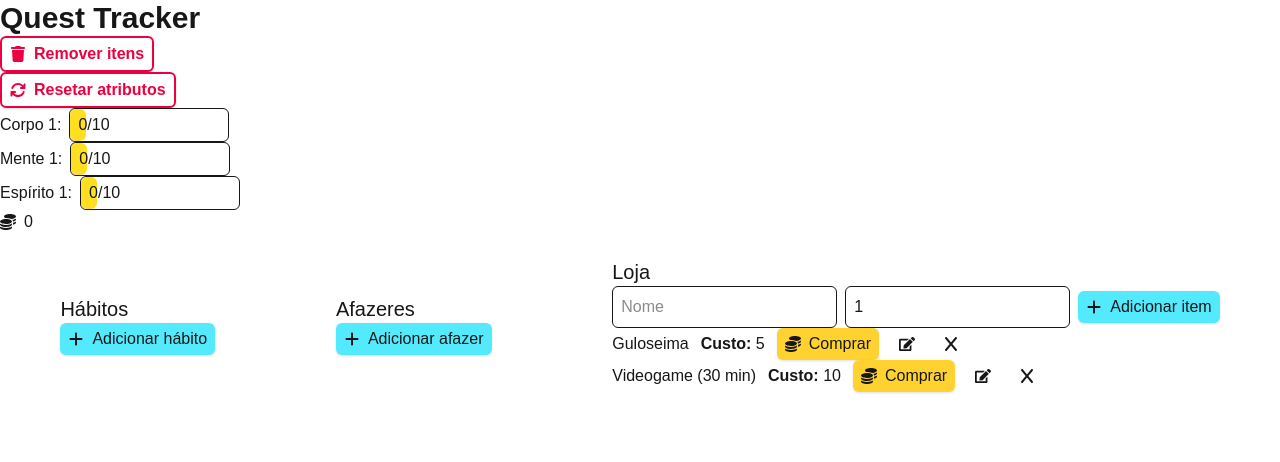
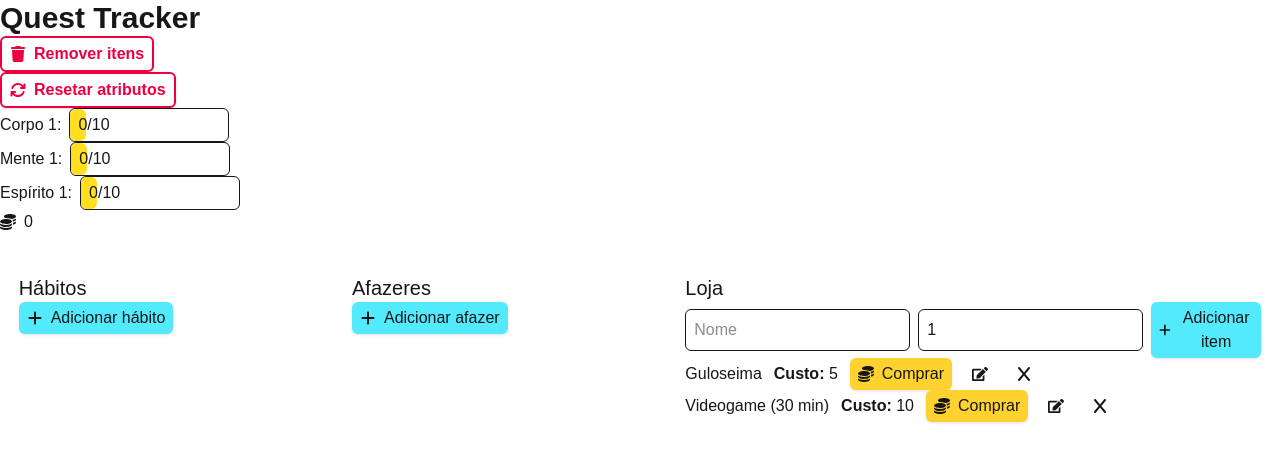
Before and after one commit to gab-souza-martins/gamified-habit-tracker, a Next.js app: page / in a window 1280 px wide. Shown: the top 462 px of the page. Built offline with nearby package versions, Linux system fonts and the light colour scheme.

Commit message:
Listas agora estão dentro de seções no page.tsx, e seu tamanho foi alterado

```diff
--- a/src/app/Components/HabitList.tsx
+++ b/src/app/Components/HabitList.tsx
@@ -111,7 +111,7 @@ const HabitList: React.FC<HabitListProps> = ({ giveReward, removeReward }) => {
                {i.name}
             </span>
 
-            <span className="text-gray-500">Sequência atual: {i.streak}</span>
+            <span className="text-gray-500">Sequência: {i.streak}</span>
             <span className="text-gray-500">
                Maior sequência: {i.highestStreak}
             </span>
@@ -236,7 +236,7 @@ const HabitList: React.FC<HabitListProps> = ({ giveReward, removeReward }) => {
    };
 
    return (
-      <div>
+      <>
          {isAddFormOpen && (
             <ItemForm
                mode="add"
@@ -296,7 +296,7 @@ const HabitList: React.FC<HabitListProps> = ({ giveReward, removeReward }) => {
                ))}
             </SortableContext>
          </DndContext>
-      </div>
+      </>
    );
 };
 
--- a/src/app/Components/Shop.tsx
+++ b/src/app/Components/Shop.tsx
@@ -187,7 +187,7 @@ const Shop: React.FC<ShopProps> = ({ buyItem }) => {
    };
 
    return (
-      <div>
+      <>
          <h2 className="text-xl">Loja</h2>
 
          <form className="flex items-center gap-2">
@@ -239,7 +239,7 @@ const Shop: React.FC<ShopProps> = ({ buyItem }) => {
                ))}
             </SortableContext>
          </DndContext>
-      </div>
+      </>
    );
 };
 
--- a/src/app/Components/TodoList.tsx
+++ b/src/app/Components/TodoList.tsx
@@ -184,7 +184,7 @@ const TodoList: React.FC<TodoListProps> = ({ giveReward, removeReward }) => {
    };
 
    return (
-      <div>
+      <>
          {isAddFormOpen && (
             <ItemForm
                mode="add"
@@ -244,7 +244,7 @@ const TodoList: React.FC<TodoListProps> = ({ giveReward, removeReward }) => {
                ))}
             </SortableContext>
          </DndContext>
-      </div>
+      </>
    );
 };
 
--- a/src/app/page.tsx
+++ b/src/app/page.tsx
@@ -126,17 +126,26 @@ const Home = () => {
          <ResetStats />
          <UserStats stats={currentStats} />
          <br />
-         <main>
-            <div className="flex items-center justify-around">
+
+         <main className="p-4">
+            <div className="flex items-start justify-around gap-4">
+               <section className="min-w-1/4 max-w-xl">
                   <HabitList
                      giveReward={handleGiveReward}
                      removeReward={handleRemoveReward}
                   />
+               </section>
+
+               <section className="min-w-1/4 max-w-xl">
                   <TodoList
                      giveReward={handleGiveReward}
                      removeReward={handleRemoveReward}
                   />
+               </section>
+
+               <section className="min-w-1/4 max-w-xl">
                   <Shop buyItem={handleBuyItem} />
+               </section>
             </div>
          </main>
       </>
```
Lines whose indentation alone changed are shown as unchanged.
